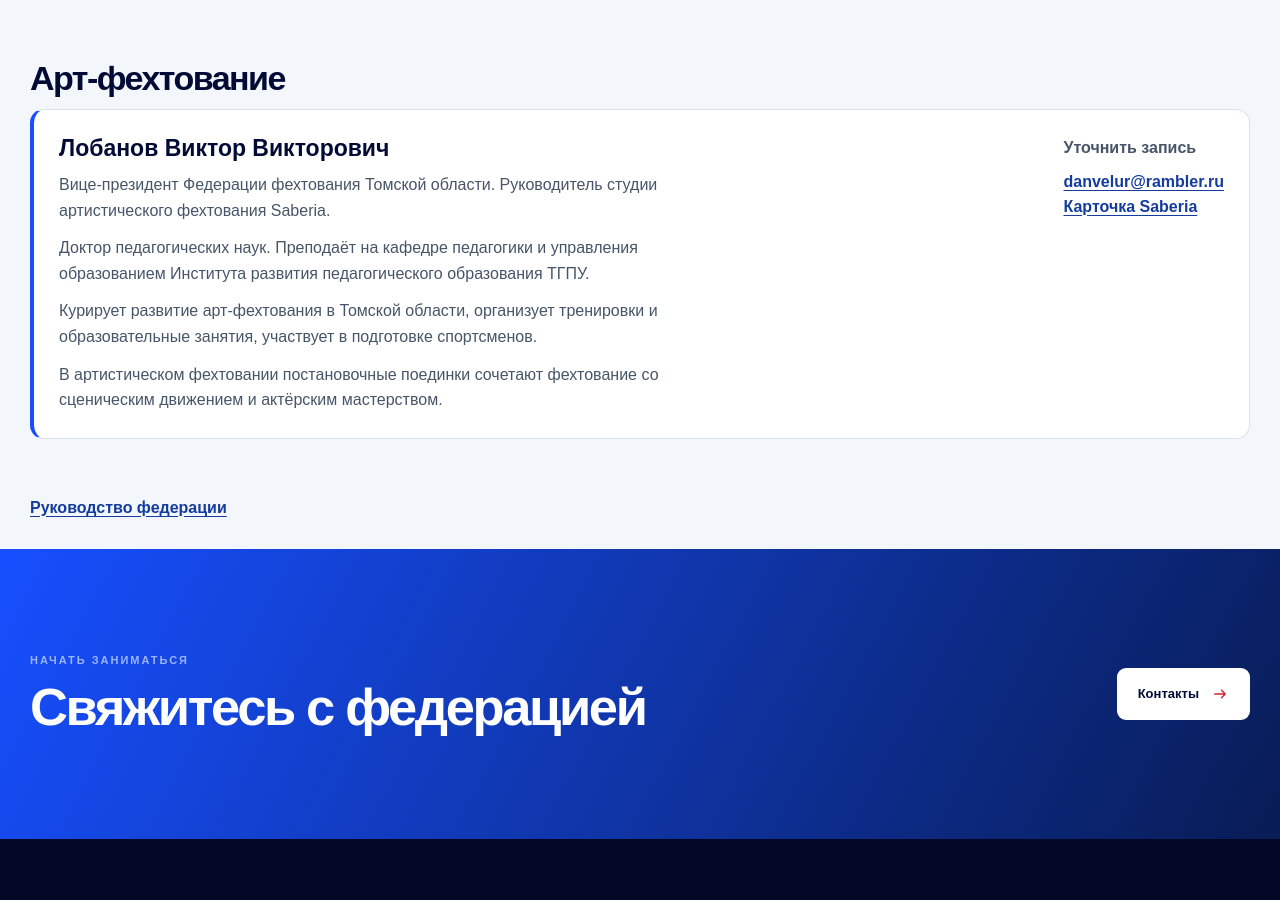
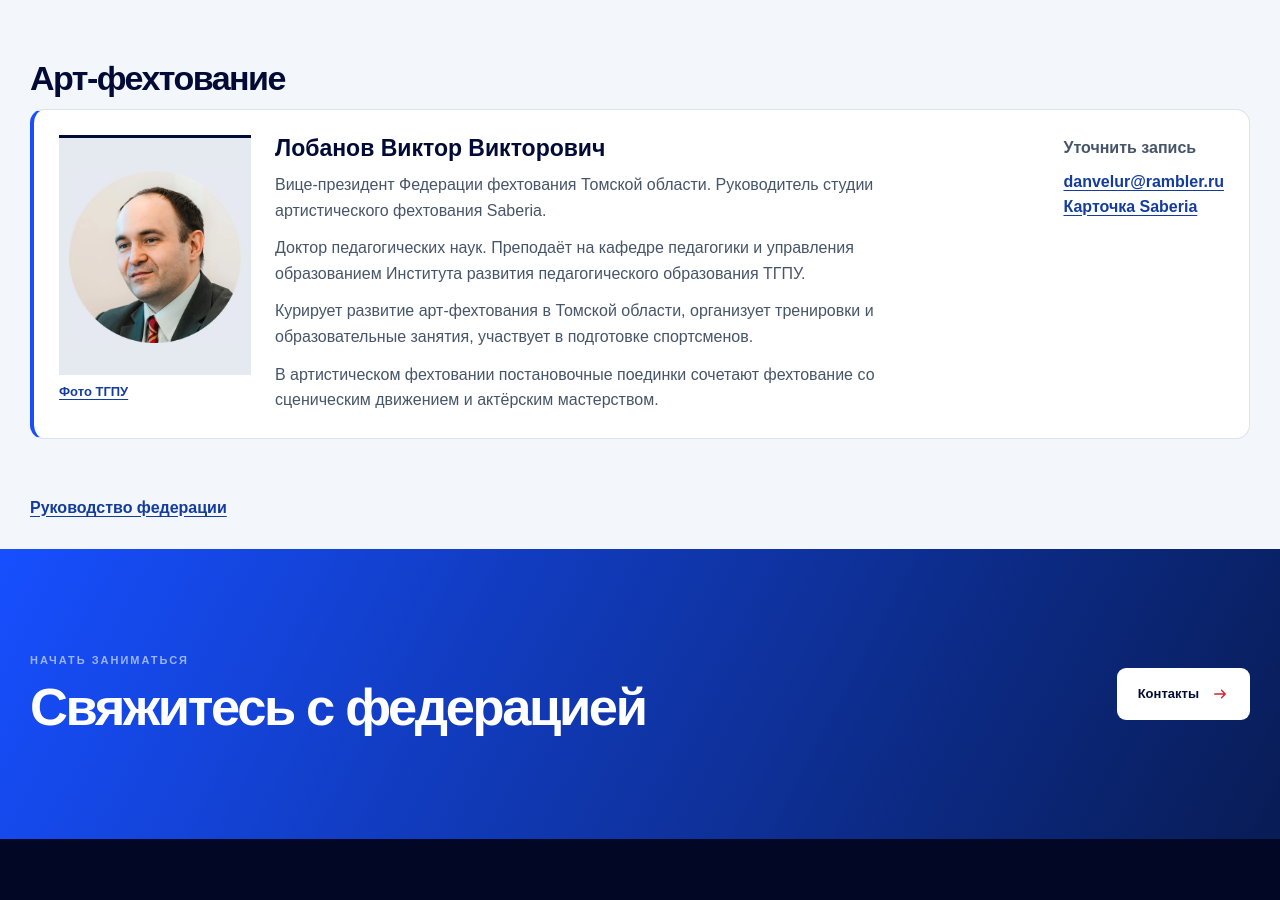
Before and after one commit to dmitriy9985/fencing-tomsk, a plain HTML site: page coaches/index.html in a window 1280 px wide. Shown: the part 1240-2140 px from the top of the page. Drawn offline with Linux system fonts and the light colour scheme.

Commit message:
Add the approved Viktor Lobanov portrait

```diff
--- a/coaches/index.html
+++ b/coaches/index.html
@@ -18,12 +18,20 @@
     <section class="section wrap resource-section" aria-labelledby="art-coaches-title">
       <h2 id="art-coaches-title">Арт-фехтование</h2>
       <article class="resource-card art-coach-card" id="lobanov" aria-labelledby="lobanov-name">
+        <div class="art-coach-profile">
+          <figure class="art-coach-portrait">
+            <div class="art-coach-portrait-frame">
+              <img src="/images/coaches/lobanov.webp" width="480" height="480" loading="lazy" alt="Портрет Виктора Викторовича Лобанова">
+            </div>
+            <figcaption><a class="start-link" href="https://tspu.ru/upload/images2/Lidooss/2023/04/18/2/Лобанов_ВВ_Круг.png">Фото ТГПУ</a></figcaption>
+          </figure>
           <div>
             <h3 id="lobanov-name">Лобанов Виктор Викторович</h3>
             <p>Вице-президент Федерации фехтования Томской области. Руководитель студии артистического фехтования Saberia.</p>
             <p>Доктор педагогических наук. Преподаёт на кафедре педагогики и управления образованием Института развития педагогического образования ТГПУ.</p>
             <p>Курирует развитие арт-фехтования в Томской области, организует тренировки и образовательные занятия, участвует в подготовке спортсменов.</p>
             <p>В артистическом фехтовании постановочные поединки сочетают фехтование со сценическим движением и актёрским мастерством.</p>
+          </div>
         </div>
         <div>
           <p><strong>Уточнить запись</strong></p>
--- a/styles.css
+++ b/styles.css
@@ -3452,9 +3452,49 @@ body.news-detail-mode .news-page-section {
   max-width: 75ch;
 }
 
+.art-coach-profile {
+  display: grid;
+  gap: 16px 24px;
+}
+
+.art-coach-portrait {
+  width: min(100%, 216px);
+  margin: 0 auto;
+  font-size: 13px;
+  line-height: 1.4;
+}
+
+.art-coach-portrait-frame {
+  aspect-ratio: 4 / 5;
+  padding: 10px;
+  border-top: 3px solid var(--navy);
+  background: #e5eaf1;
+}
+
+.art-coach-portrait img {
+  display: block;
+  width: 100%;
+  height: 100%;
+  object-fit: contain;
+}
+
+.art-coach-portrait figcaption {
+  margin-top: 8px;
+}
+
 @media (min-width: 760px) {
   .art-coach-card {
     grid-template-columns: minmax(0, 1fr) auto;
+  }
+
+  .art-coach-profile {
+    display: flex;
+    align-items: flex-start;
+  }
+
+  .art-coach-portrait {
+    flex: 0 0 clamp(132px, 15vw, 216px);
+    margin: 0;
   }
 }
 
```
Also changed, not shown: organizations/index.html (+3 -0 lines), images/coaches/lobanov.webp (added), 1 other file. Lines whose indentation alone changed are shown as unchanged.
